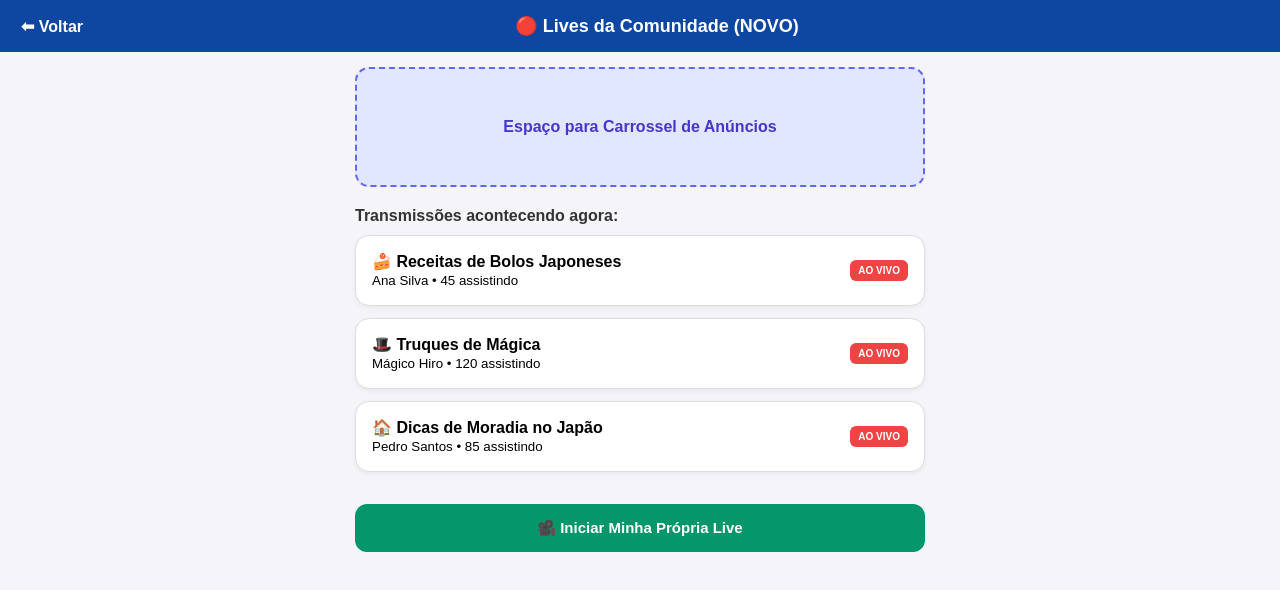
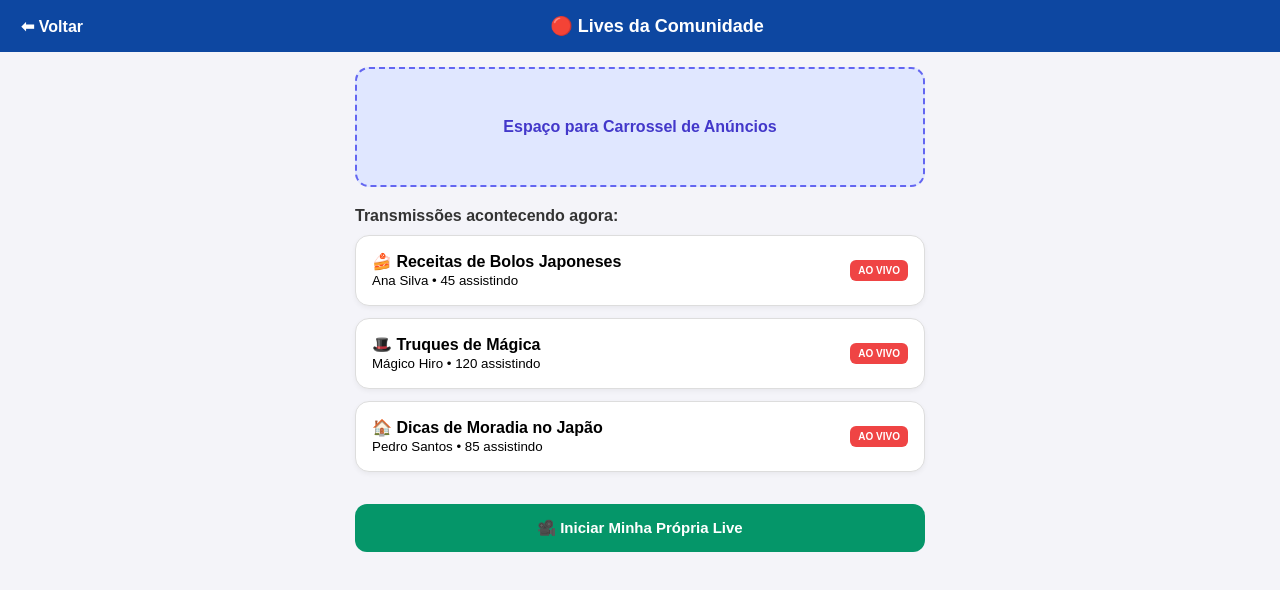
Before and after one commit to kkimikia-ctrl/bot-line, a website: page lives.html in a window 1280 px wide. Drawn offline with Linux system fonts and the light colour scheme.

Commit message:
Update lives.html

```diff
--- a/lives.html
+++ b/lives.html
@@ -3,7 +3,7 @@
 <head>
     <meta charset="UTF-8">
     <meta name="viewport" content="width=device-width, initial-scale=1.0">
-    <title>Lives da Comunidade - NOVO</title>
+    <title>Lives da Comunidade</title>
     <style>
         * { box-sizing: border-box; }
         body { font-family: Arial, sans-serif; background-color: #f4f4f9; margin: 0; padding: 0; }
@@ -18,6 +18,7 @@
         .badge-aovivo { background-color: #ef4444; color: white; padding: 5px 8px; border-radius: 6px; font-size: 10px; font-weight: bold; }
         .action-btn { background-color: #059669; color: white; border: none; width: 100%; padding: 15px; border-radius: 12px; font-size: 15px; font-weight: bold; cursor: pointer; margin-top: 20px; }
 
+        /* TELA DA SALA DE LIVE */
         #salaLiveContainer {
             display: none;
             position: fixed;
@@ -89,7 +90,7 @@
     <div id="listaLivesContainer">
         <div class="header">
             <button class="btn-voltar" onclick="window.location.href='entretenimento.html'">⬅ Voltar</button>
-            <span style="font-weight: bold; font-size: 18px;">🔴 Lives da Comunidade (NOVO)</span>
+            <span style="font-weight: bold; font-size: 18px;">🔴 Lives da Comunidade</span>
             <div style="width: 40px;"></div>
         </div>
 
```
